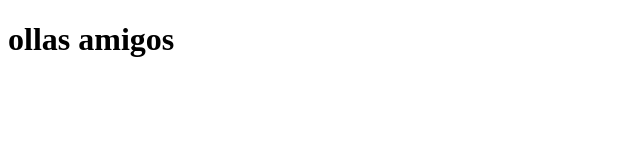
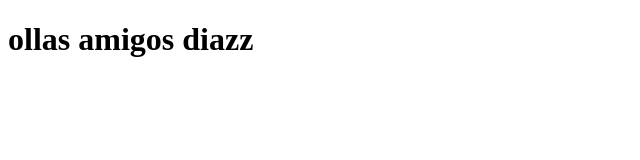
Before and after one commit to rontanz/tutorial-github, a plain HTML site: page index.html in a window 1280 px wide. Shown: the whole page, without its empty margins (0-640 px from the left). Drawn offline with Linux system fonts and the light colour scheme.

Commit message:
adding a text

```diff
--- a/index.html
+++ b/index.html
@@ -7,6 +7,6 @@
     <meta name='viewport' content='width=device-width, initial-scale=1'>
 </head>
 <body>
-    <h1>ollas amigos</h1>
+    <h1>ollas amigos diazz</h1>
 </body>
 </html>
```
